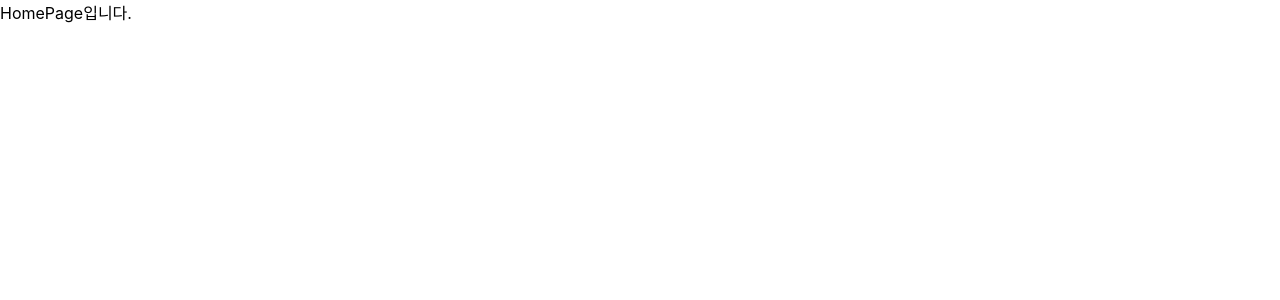
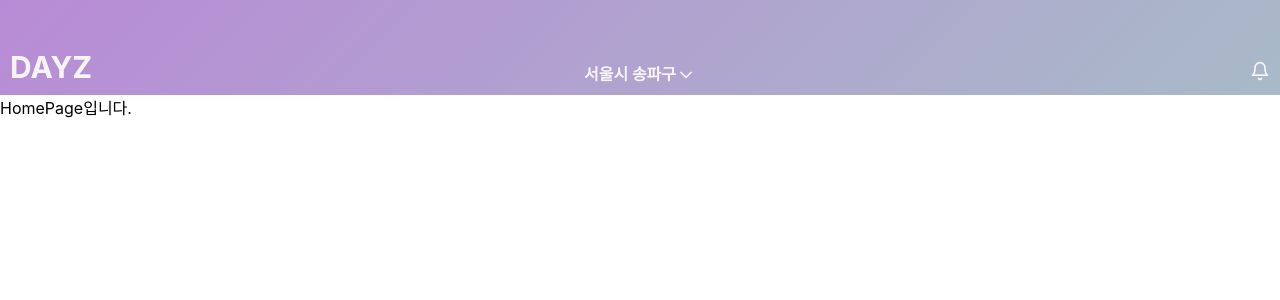
Before and after one commit to prgrms-web-devcourse/Team_DAYZ_DAYZ_FE, a React (Create React App) app: page / in a window 1280 px wide. Shown: the top 300 px of the page. Built offline with nearby package versions, Linux system fonts and the light colour scheme.

Commit message:
Design: Header 구현

```diff
--- a/package.json
+++ b/package.json
@@ -16,8 +16,10 @@
     "@types/react-dom": "^17.0.0",
     "@types/react-router": "^5.1.17",
     "@types/react-router-dom": "^5.3.2",
+    "feather-icons": "^4.28.0",
     "react": "^17.0.2",
     "react-dom": "^17.0.2",
+    "react-feather": "^2.0.9",
     "react-router": "5.2.1",
     "react-router-dom": "5.3.0",
     "react-scripts": "4.0.3",
@@ -49,6 +51,7 @@
     ]
   },
   "devDependencies": {
+    "@types/feather-icons": "^4.7.0",
     "@typescript-eslint/eslint-plugin": "^5.4.0",
     "@typescript-eslint/parser": "^5.4.0",
     "eslint-config-prettier": "^8.3.0",
--- a/src/App.tsx
+++ b/src/App.tsx
@@ -1,3 +1,4 @@
+import styled from '@emotion/styled';
 import React from 'react';
 import Router from './routes/Router';
 import DefaultTemplate from './template/DefaultTemplate';
--- a/src/pages/HomePage.tsx
+++ b/src/pages/HomePage.tsx
@@ -1,7 +1,23 @@
+import styled from '@emotion/styled';
 import React from 'react';
 
 const HomePage = () => {
-  return <div>HomePage입니다.</div>;
+  return (
+    <HomePageWrapper>
+      <Container>HomePage입니다.</Container>
+    </HomePageWrapper>
+  );
 };
 
+const HomePageWrapper = styled.div`
+  overflow: scroll;
+  width: 100vw;
+  height: 100vh;
+`;
+
+const Container = styled.div`
+  width: 100%;
+  height: 1000px;
+`;
+
 export default HomePage;
--- a/src/template/DefaultTemplate.tsx
+++ b/src/template/DefaultTemplate.tsx
@@ -1,11 +1,18 @@
+import styled from '@emotion/styled';
 import React from 'react';
+import { Header } from './Header';
 
 interface Props {
   children: React.ReactNode;
 }
 
 const DefaultTemplate = ({ children }: Props): JSX.Element => {
-  return <div>{children}</div>;
+  return (
+    <main>
+      <Header />
+      <div>{children}</div>
+    </main>
+  );
 };
 
 export default DefaultTemplate;
--- /dev/null
+++ b/src/template/Header/Header.tsx
@@ -0,0 +1,62 @@
+/* eslint-disable react/react-in-jsx-scope */
+import styled from '@emotion/styled';
+import { Bell, ChevronDown } from 'react-feather';
+
+const Header = () => {
+  return (
+    <HeaderWrapper>
+      <Title>DAYZ</Title>
+      <Location>
+        <div>서울시 송파구</div>
+        <ChevronDown size={20} color="#f5f5f5" />
+      </Location>
+      <BellIcon>
+        <Bell size={20} color="#f5f5f5" />
+      </BellIcon>
+    </HeaderWrapper>
+  );
+};
+
+const HeaderWrapper = styled.div`
+  position: fix;
+  top: 0px;
+  left: 0px;
+  display: flex;
+  justify-content: center;
+  align-items: flex-end;
+  width: 100%;
+  height: 95px;
+  background: linear-gradient(135deg, #b88bd6 0%, #b88bd6 0.01%, #a8bac8 100%);
+  position: relative;
+`;
+
+const Title = styled.div`
+  position: absolute;
+  bottom: 0;
+  left: 0;
+  font-size: 30px;
+  font-weight: 700;
+  color: #f5f5f5;
+  margin-bottom: 10px;
+  margin-left: 10px;
+`;
+
+const Location = styled.div`
+  font-size: 16px;
+  font-weight: 700;
+  color: #f5f5f5;
+  margin-bottom: 10px;
+  display: flex;
+  justify-content: center;
+  align-items: flex-end;
+`;
+
+const BellIcon = styled.div`
+  position: absolute;
+  bottom: 0;
+  right: 0;
+  margin-bottom: 10px;
+  margin-right: 10px;
+`;
+
+export default Header;
--- /dev/null
+++ b/src/template/Header/index.tsx
@@ -0,0 +1 @@
+export { default as Header } from './Header';
```
Also changed, not shown: 2 other files (tests, documents, lock files or other folders).
